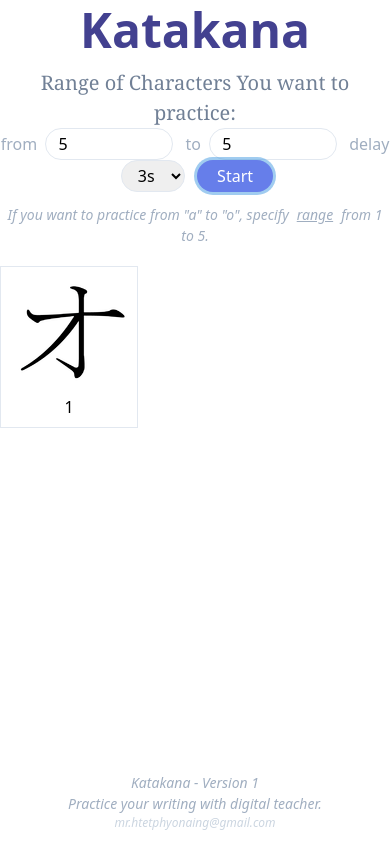
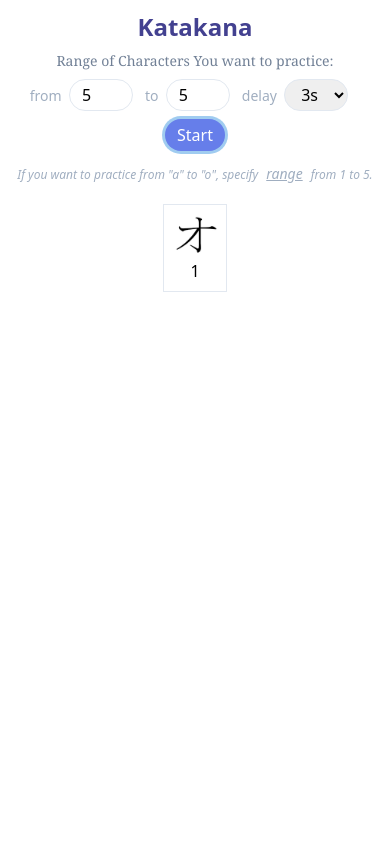
Before and after one commit to mrhpn/react--japanese-katakana-random-chars, a React (Create React App) app: page / in a window 390 px wide. Both pictures are taken after typing "5", "5" into the empty fields and a click on the input "Start". Built offline with nearby package versions, Linux system fonts and the light colour scheme.

Commit message:
maded responsive

```diff
--- a/src/App.css
+++ b/src/App.css
@@ -1,4 +1,8 @@
 .App {
+  text-align: center;
+}
+
+.Center {
   text-align: center;
 }
 
--- a/src/App.js
+++ b/src/App.js
@@ -38,34 +38,40 @@ function App() {
 
   return (
     <React.Fragment>
-      <div className="App">
-        <h1 className="text-5xl font-bold leading-tight text-indigo-800">
+      <div className="App mt-3 md:mt-0 max-h-screen">
+        <h1 className="text-2xl md:text-5xl font-bold leading-tight text-indigo-800">
           Katakana
         </h1>
         <div className="container m-auto">
           <form onSubmit={handleSubmit(onSubmit)}>
-            <label className="block text-xl font-serif mt-2 text-gray-600">
+            <label className="block text-sm md:text-xl font-serif mt-2 mb-2  text-gray-600">
               Range of Characters You want to practice:
             </label>
-            <label className="text-gray-500">from &nbsp;</label>
+            <label className="text-gray-500 text-sm sm:text-base">
+              from &nbsp;
+            </label>
             <input
               id="from"
               type="number"
               name="from"
-              ref={register()}
-              className="rounded-full border h-8 focus:shadow-outline focus:outline-none px-3 mr-3 w-32"
+              ref={register({ required: "required" })}
+              className="rounded-full border h-8 focus:shadow-outline focus:outline-none px-3 mr-3 w-16 md:w-32"
               placeholder="1"
             />
-            <label className="text-gray-500">to &nbsp;</label>
+            <label className="text-gray-500 text-sm sm:text-base">
+              to &nbsp;
+            </label>
             <input
               id="to"
               type="number"
               name="to"
-              ref={register()}
-              className="rounded-full border h-8 focus:shadow-outline focus:outline-none px-3 mr-3 w-32"
+              ref={register({ required: "required" })}
+              className="rounded-full border h-8 focus:shadow-outline focus:outline-none px-3 mr-3 w-16 md:w-32"
               placeholder="20"
             />
-            <label className="text-gray-500">delay &nbsp;</label>
+            <label className="text-gray-500 text-sm sm:text-base">
+              delay &nbsp;
+            </label>
             <select
               name="delay"
               ref={register()}
@@ -78,9 +84,9 @@ function App() {
             <input
               type="submit"
               value="&nbsp; Start &nbsp;"
-              className="bg-indigo-500 text-white py-1 px-3 rounded-full hover:bg-indigo-700 cursor-pointer focus:shadow-outline focus:outline-none"
+              className="bg-indigo-500 text-white py-1 px-1 mt-2 md:mt-0 md:px-3 rounded-full hover:bg-indigo-700 cursor-pointer focus:shadow-outline focus:outline-none"
             />
-            <span className="block text-gray-500 italic text-sm mt-3">
+            <span className="block text-gray-500 italic text-xs md:text-sm mt-3">
               If you want to practice from "a" to "o", specify
               <a
                 onClick={() => handleShowCharactersBtn()}
@@ -93,12 +99,12 @@ function App() {
             </span>
           </form>
           {/* <hr className="my-10" /> */}
-          <div className="w-full h-128 mt-5">
+          <div className="w-full h-128 mt-5 Center">
             <Scrollbars autoHide autoHideTimeout={1000}>
               {shuffledItems &&
                 shuffledItems.map((item, index) => {
                   return (
-                    <figure className="float-left w-auto border p-2 md:w-20">
+                    <figure className="inline-block border p-2 w-16 md:w-20">
                       <img
                         key={item}
                         src={require(`../public/data/characters/${item}.png`)}
@@ -111,7 +117,7 @@ function App() {
           </div>
         </div>
       </div>
-      <div className="absolute w-full bottom-0 text-center mb-3">
+      <div className="absolute w-full bottom-0 text-center mb-3 md:block hidden">
         <p className="italic text-gray-500 text-sm">
           Katakana - Version 1 <br />
           Practice your writing with digital teacher. <br />
@@ -123,22 +129,22 @@ function App() {
 
       {/* modal */}
       {showModal && (
-        <div class="fixed z-10 inset-0 overflow-y-auto">
-          <div class="flex items-end justify-center min-h-screen pt-4 px-4 pb-20 text-center sm:block sm:p-0">
-            <div class="fixed inset-0 transition-opacity">
-              <div class="absolute inset-0 bg-glass"></div>
+        <div className="fixed z-10 inset-0 overflow-y-auto">
+          <div className="flex items-end justify-center min-h-screen pt-4 px-4 pb-20 text-center sm:block sm:p-0">
+            <div className="fixed inset-0 transition-opacity">
+              <div className="absolute inset-0 bg-glass"></div>
             </div>
-            <span class="hidden sm:inline-block sm:align-middle sm:h-screen"></span>
+            <span className="hidden sm:inline-block sm:align-middle sm:h-screen"></span>
             &#8203;
             <div
-              class="inline-block align-bottom bg-white rounded-lg text-left overflow-hidden shadow-xl transform transition-all sm:my-8 sm:align-middle sm:max-w-lg sm:w-full"
+              className="inline-block align-bottom bg-white rounded-lg text-left overflow-hidden shadow-xl transform transition-all sm:my-8 sm:align-middle sm:max-w-lg sm:w-full"
               role="dialog"
               aria-modal="true"
               aria-labelledby="modal-headline"
             >
-              <div class="bg-white px-4 pt-5 pb-4 sm:p-6 sm:pb-4">
-                <div class="sm:flex sm:items-start">
-                  <div class="mx-auto flex-shrink-0 flex items-center justify-center h-12 w-12 rounded-full bg-green-100 sm:mx-0 sm:h-10 sm:w-10">
+              <div className="bg-white px-4 pt-5 pb-4 sm:p-6 sm:pb-4">
+                <div className="sm:flex sm:items-start">
+                  <div className="mx-auto flex-shrink-0 flex items-center justify-center h-12 w-12 rounded-full bg-green-100 sm:mx-0 sm:h-10 sm:w-10">
                     <svg
                       viewBox="0 0 20 20"
                       fill="currentColor"
@@ -151,9 +157,9 @@ function App() {
                       />
                     </svg>
                   </div>
-                  <div class="mt-3 text-center sm:mt-0 sm:ml-4 sm:text-left">
+                  <div className="mt-3 text-center sm:mt-0 sm:ml-4 sm:text-left">
                     <h3
-                      class="text-lg leading-6 font-medium text-gray-900"
+                      className="text-lg leading-6 font-medium text-gray-900"
                       id="modal-headline"
                     >
                       All Katakana Characters
@@ -168,12 +174,12 @@ function App() {
                   </div>
                 </div>
               </div>
-              <div class="bg-gray-50 px-4 py-3 sm:px-6 sm:flex sm:flex-row-reverse">
-                <span class="flex w-full rounded-md shadow-sm sm:ml-3 sm:w-auto">
+              <div className="bg-gray-50 px-4 py-3 sm:px-6 sm:flex sm:flex-row-reverse">
+                <span className="flex w-full rounded-md shadow-sm sm:ml-3 sm:w-auto">
                   <button
                     onClick={() => handleModalCloseBtn()}
                     type="button"
-                    class="inline-flex justify-center w-full border border-transparent px-4 py-2 bg-green-600 text-base leading-6 font-medium text-white rounded-full hover:bg-green-500 focus:outline-none focus:border-green-700 focus:shadow-outline-green transition ease-in-out duration-150 sm:text-sm sm:leading-5"
+                    className="inline-flex justify-center w-full border border-transparent px-1 py-1 md:px-4 md:py-2 bg-green-200 text-green-600 text-base leading-6 font-medium rounded-full hover:text-white hover:bg-green-500 focus:outline-none focus:border-green-700 focus:shadow-outline-green transition ease-in-out duration-150 sm:text-sm sm:leading-5"
                   >
                     Okay
                   </button>
```
Also changed, not shown: 2 other files (tests, documents, lock files or other folders).
